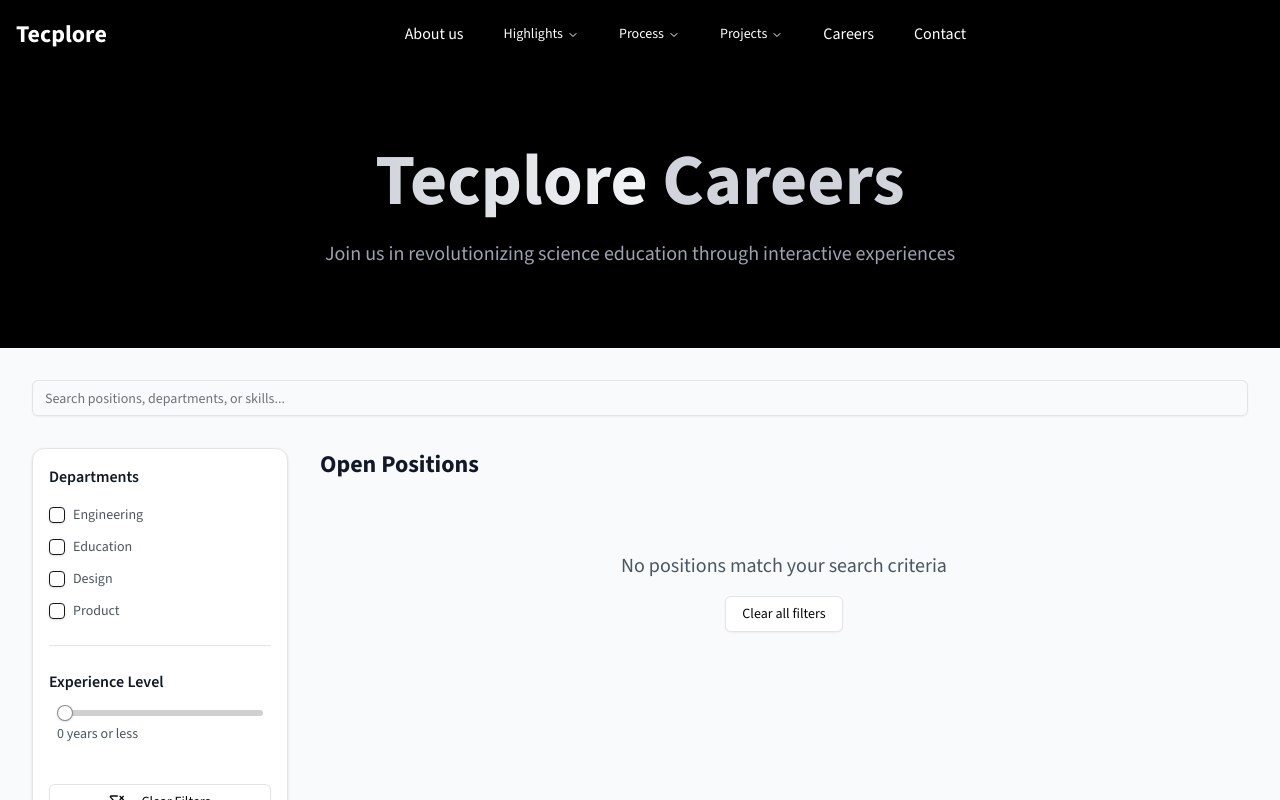
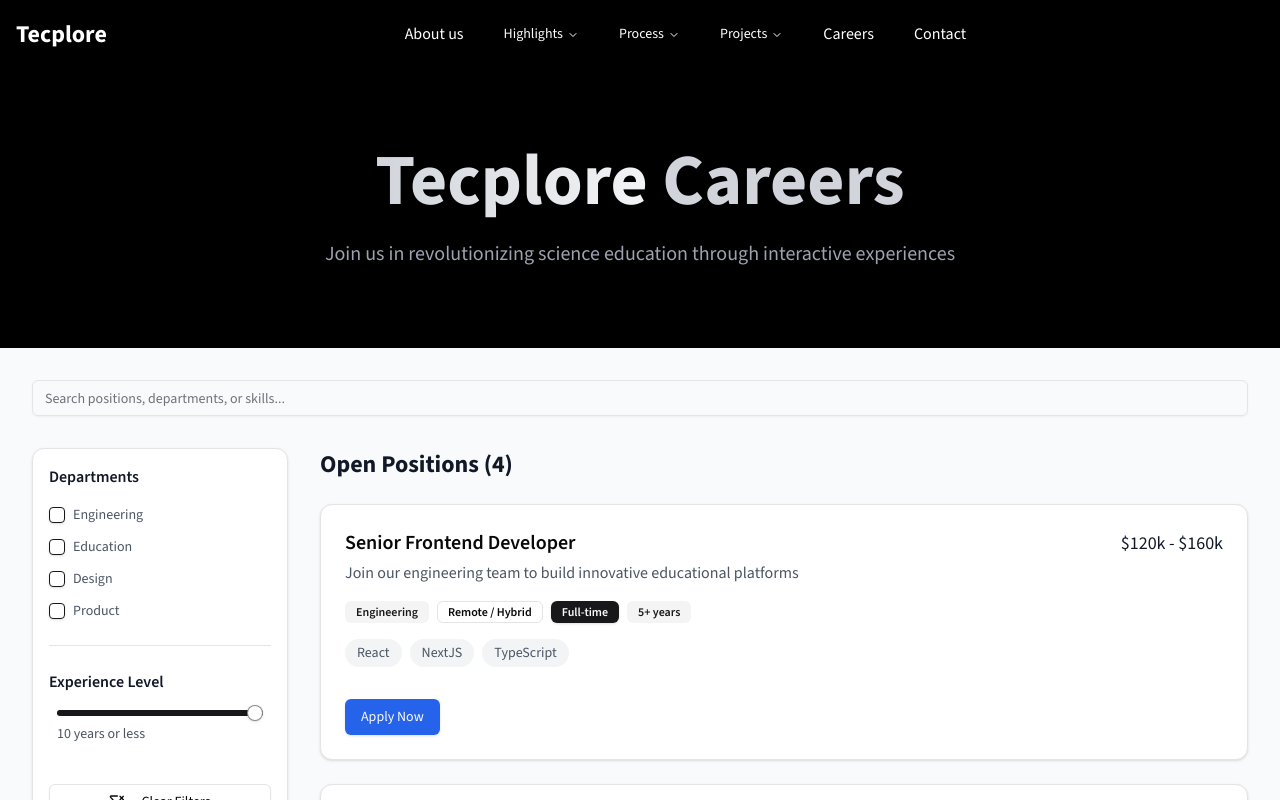
Before and after one commit to Tecplore-innovations/Tecplore_website, a Next.js app in the folder web/: page /careers in a window 1280 px wide. Shown: the top 800 px of the page. Built offline with nearby package versions, Linux system fonts and the light colour scheme.

Commit message:
Update page.tsx

```diff
--- a/web/src/app/careers/page.tsx
+++ b/web/src/app/careers/page.tsx
@@ -117,7 +117,7 @@ const FiltersContent: React.FC<FiltersContentProps> = ({
           onValueChange={setExperienceYears}
           max={10}
           step={1}
-          defaultValue={[5]}
+          defaultValue={[10]}
           className="w-full"
         />
         <div className="mt-2 text-sm text-gray-600">
@@ -142,7 +142,7 @@ const FiltersContent: React.FC<FiltersContentProps> = ({
 const CareersPage: React.FC = () => {
   const [searchQuery, setSearchQuery] = useState<string>('');
   const [selectedDepartments, setSelectedDepartments] = useState<string[]>([]);
-  const [experienceYears, setExperienceYears] = useState<number[]>([0]);
+  const [experienceYears, setExperienceYears] = useState<number[]>([10]);
   const [showMobileFilters, setShowMobileFilters] = useState<boolean>(false);
 
   const filteredPositions = useMemo(() => {
```
